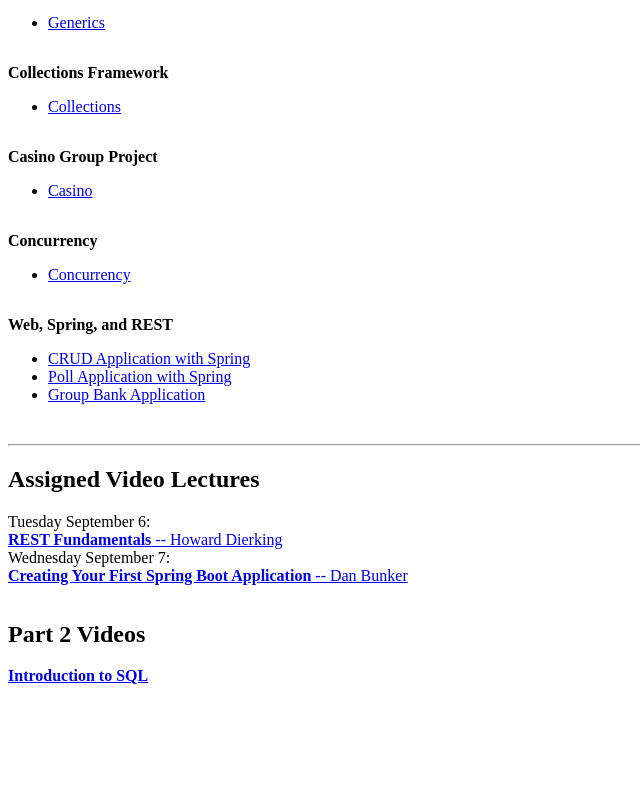
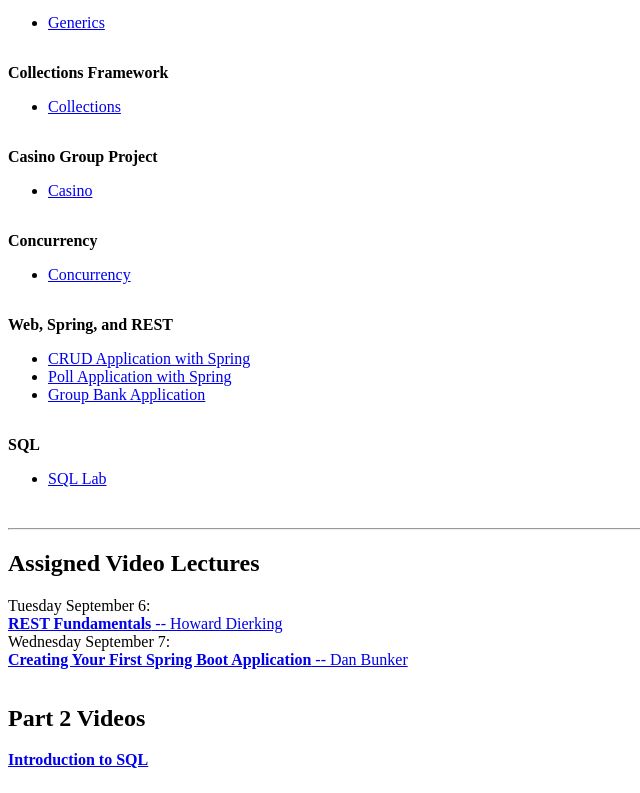
Before and after one commit to Zipcoder/reveal-slides.tcuk, a plain HTML site: page index.html in a window 1280 px wide. Shown: the part 1583-2376 px from the top of the page, without its empty margins (0-640 px from the left). Before the commit the page ends 2292 px from the top, so only its background shows below. Drawn offline with Linux system fonts and the light colour scheme.

Commit message:
Added the link to the SQL lab.

```diff
--- a/index.html
+++ b/index.html
@@ -155,6 +155,9 @@
 	</section>
 	<!--<a href="template.html">Lecture Template</a>
 -->
+<section><strong>SQL</strong>
+	<ul><li><a href="https://bitbucketdc.jpmchase.net/users/i691602/repos/tcuk-sql-lab">SQL Lab</a></li></ul>
+</section>
 <hr>
 
 <section>
```
